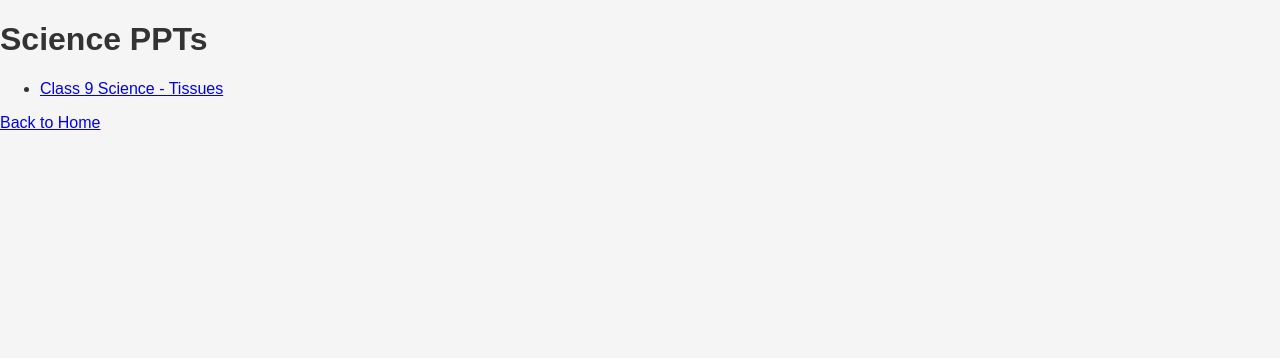
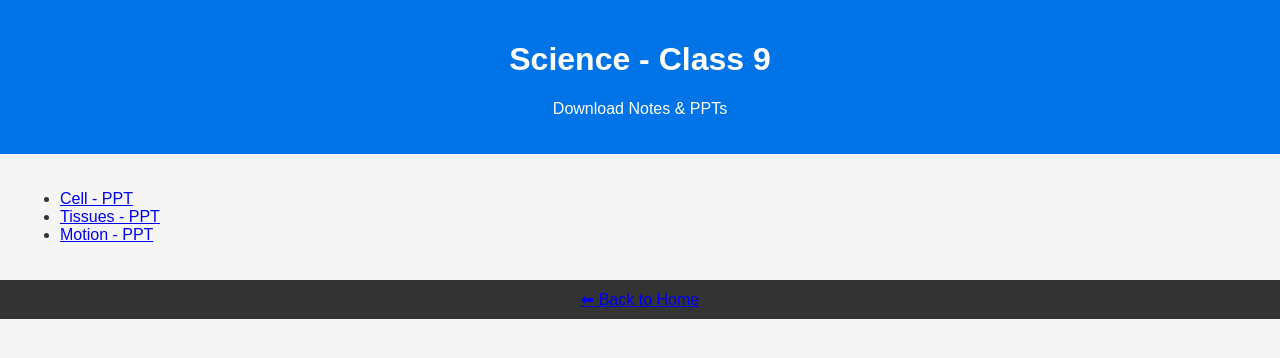
Before and after one commit to arshbinmehraj-tech/eduslides, a plain HTML site: page categories/science.html in a window 1280 px wide. Drawn offline with Linux system fonts and the light colour scheme.

Commit message:
Update science.html

```diff
--- a/categories/science.html
+++ b/categories/science.html
@@ -3,14 +3,26 @@
 <html lang="en">
 <head>
   <meta charset="UTF-8">
+  <meta name="viewport" content="width=device-width, initial-scale=1.0">
   <title>Science - EduSlides</title>
   <link rel="stylesheet" href="../assets/style.css">
 </head>
 <body>
-  <h1>Science PPTs</h1>
-  <ul>
-    <li><a href="../posts/tissues.html">Class 9 Science - Tissues</a></li>
-  </ul>
-  <a href="../index.html">Back to Home</a>
+  <header>
+    <h1>Science - Class 9</h1>
+    <p>Download Notes & PPTs</p>
+  </header>
+
+  <main>
+    <ul>
+      <li><a href="../downloads/cell.pptx" download>Cell - PPT</a></li>
+      <li><a href="../downloads/tissues.pptx" download>Tissues - PPT</a></li>
+      <li><a href="../downloads/motion.pptx" download>Motion - PPT</a></li>
+    </ul>
+  </main>
+
+  <footer>
+    <a href="../index.html">⬅ Back to Home</a>
+  </footer>
 </body>
 </html>
```
